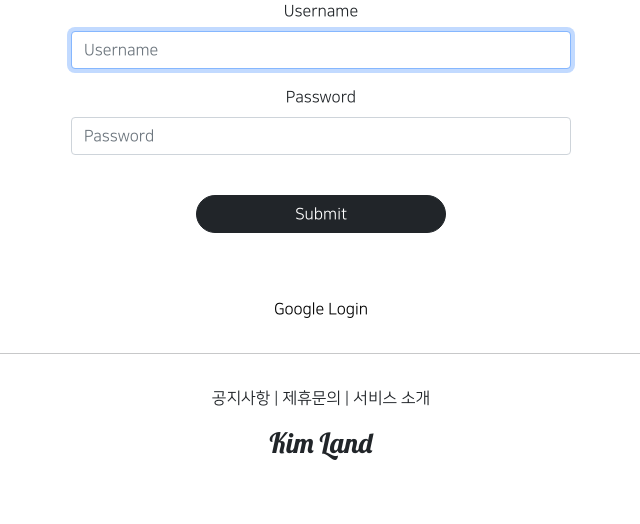
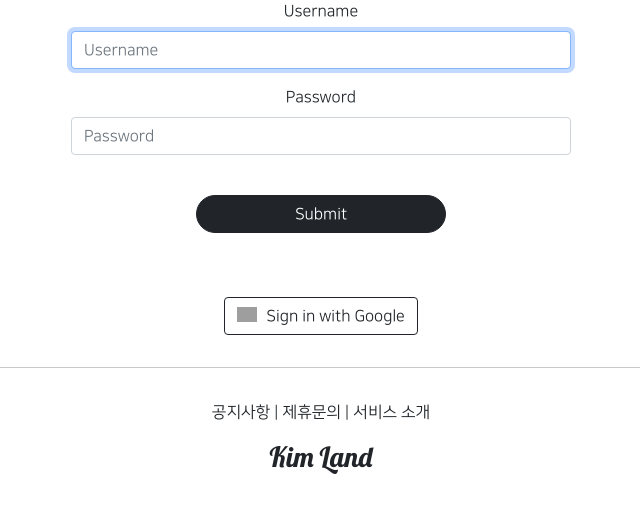
Before and after one commit to jeongwookim2022/fullstack_pragmatic, a Django app: page /accounts/login/ in a window 1280 px wide. Shown: the part 276-800 px from the top of the page, without its empty margins (319-959 px from the left). Run offline with Django 4.2, Linux system fonts and the light colour scheme; parts of the project's set-up code (start-up, migrations or seed data) failed here and were passed over; some libraries are stand-ins or nearby versions; grey boxes are pictures that could not be loaded.

Commit message:
Google Login ReDirect in login.html

```diff
--- a/accountapp/templates/accountapp/login.html
+++ b/accountapp/templates/accountapp/login.html
@@ -20,7 +20,14 @@
     </div>
 
     <div style="text-align: center; max-width: 500px; margin: 2rem auto;">
-        <a href="{% provider_login_url 'google' %}">Google Login</a>
+        <form action="{% provider_login_url 'google' %}" method="post">
+            {% csrf_token %}
+                <button type="submit" class="btn btn-outline-dark">
+                    <img width="20px" style="margin-bottom:3px; margin-right:5px" alt="Google sign-in"
+                         src="https://upload.wikimedia.org/wikipedia/commons/thumb/5/53/Google_%22G%22_Logo.svg/512px-Google_%22G%22_Logo.svg.png" />
+                        Sign in with Google
+                </button>
+        </form>
     </div>
 
 
--- a/templates/head.html
+++ b/templates/head.html
@@ -23,6 +23,10 @@
 
     <!--Google Material Icons-->
     <link href="https://fonts.googleapis.com/css2?family=Material+Icons" rel="stylesheet">
+
+
+    <!--LOGIN WITH GOOGLE-->
+    <link rel="stylesheet" type="text/css" href="//fonts.googleapis.com/css?family=Open+Sans"/>
 
 
     <!--DEFAULT CSS LINK-->
```
